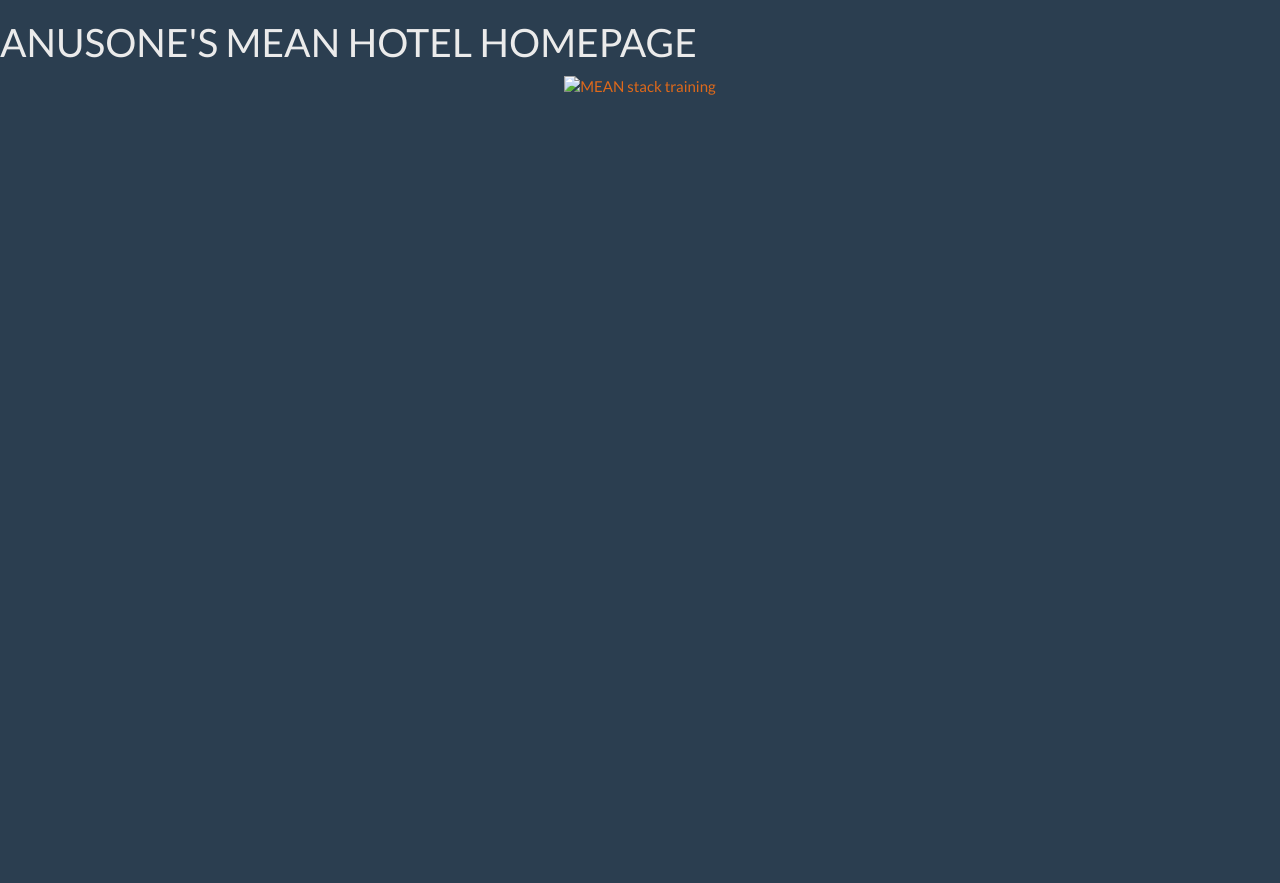
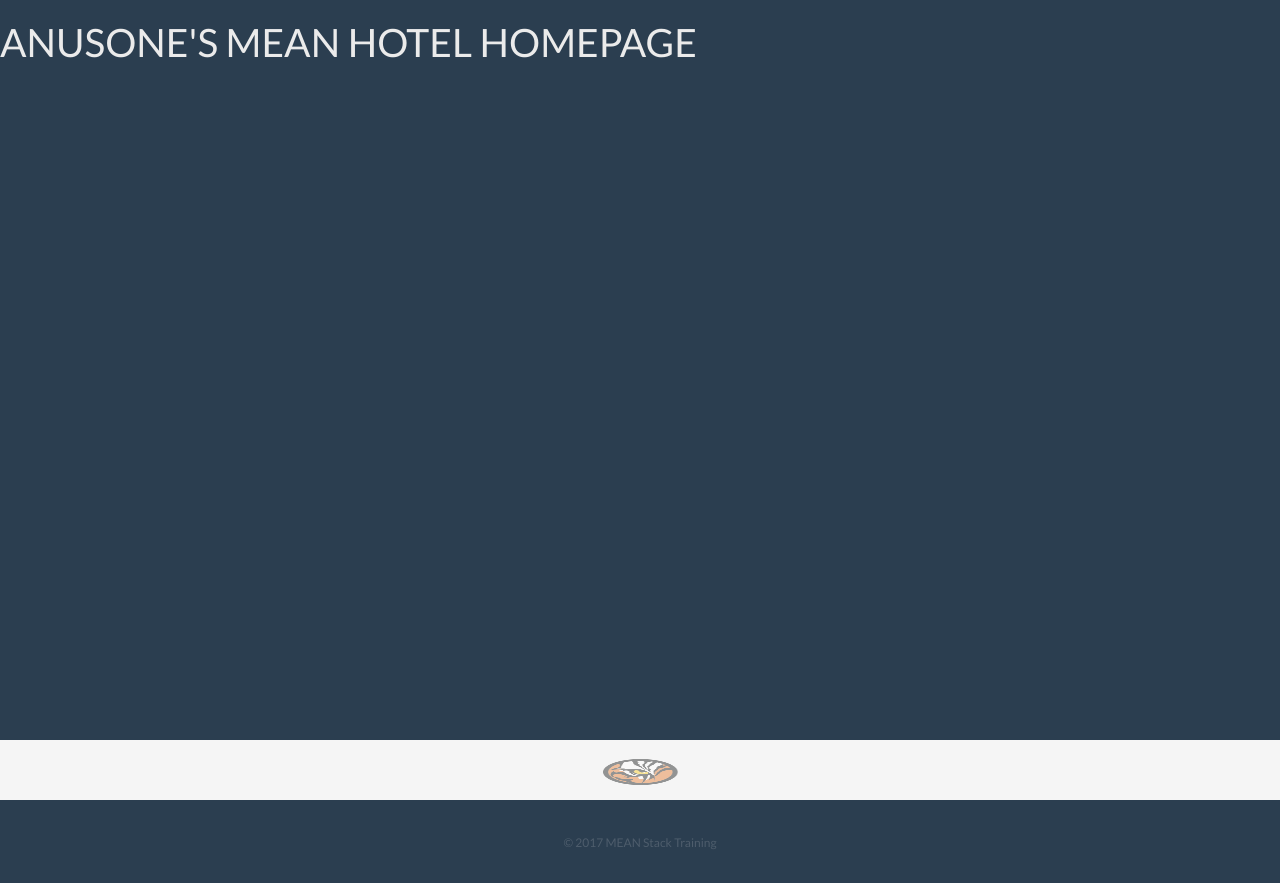
Before and after one commit to ahnuce/projectHotel, a website: page public/index.html in a window 1280 px wide. Before the commit the page ends 800 px from the top, so only its background shows below. Drawn offline with Linux system fonts and the light colour scheme.

```diff
--- a/public/css/custom.css
+++ b/public/css/custom.css
@@ -1,21 +1,22 @@
+/* Sticky footer styles
+-------------------------------------------------- */
 html {
   position: relative;
   min-height: 100%;
 }
-
 body {
-    /* Margin bottom by footer height*/
-    margin-bottom: 90px;
-}
-.padded {
-    padding-top: 30px;
+  /* Margin bottom by footer height */
+  margin-bottom: 60px;
 }
 .footer {
   position: absolute;
   bottom: 0;
   width: 100%;
   /* Set the fixed height of the footer here */
-    height: 90px;
-    background-color: #b5b5b5;
-    padding-top: 20px;
+  height: 60px;
+  line-height: 60px; /* Vertically center the text there */
+  background-color: #f5f5f5;
 }
+#image {
+    width: 5em;
+}
--- a/public/index.html
+++ b/public/index.html
@@ -4,17 +4,19 @@
     <meta charset="utf-8">
       <title>Anusone's Hotel Project</title>
     <link href="css/bootstrap.min.css" rel="stylesheet"/>
+    <link href="css/custom.css" rel="stylesheet"/>
   </head>
   <body>
     <h1>ANUSONE'S MEAN HOTEL HOMEPAGE</h1>
 
-      <footer class='footer'>
-        <div class='container'>
+      <footer class="footer">
+        <div class="container">
             <p class="text-muted text-center">
                 <a href="http://anusone.com" target="_blank">
-                    <img src="/images/aImage.jpg" height="26" alt="MEAN stack training"/>
+                    <img src="/images/tiger2.png" height="26" alt="MEAN stack training" id="image"/>
                 </a>
             </p>
+            <p class="text-muted text-center"><small>&copy; 2017 MEAN Stack Training</small></p>
         </div>
       </footer>
 
```
Also changed, not shown: app.js (+8 -0 lines), meanStackNotesExpress.js (+21 -0 lines), public/images/aImage.jpg (renamed from public/image/aImage.jpg), public/images/tiger.jpg (added), public/images/tiger2.png (added). Lines whose indentation alone changed are shown as unchanged.
